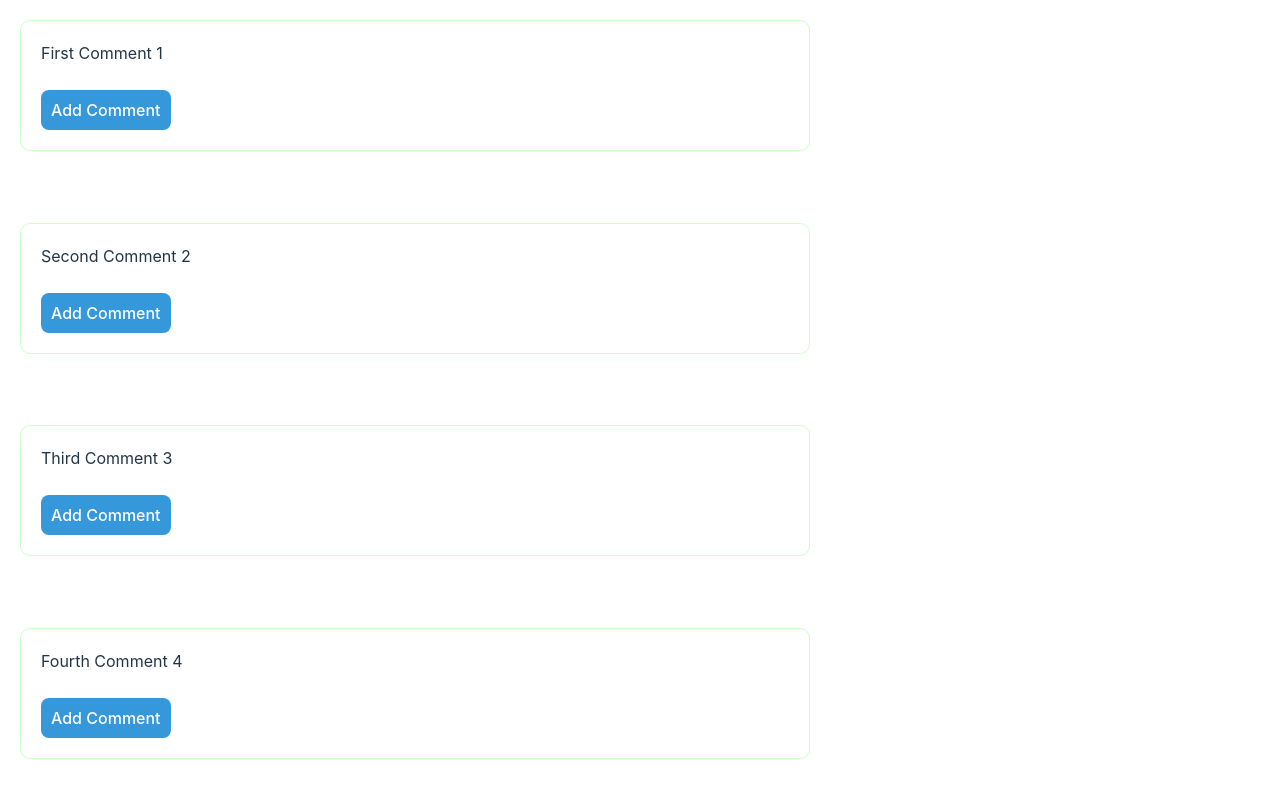
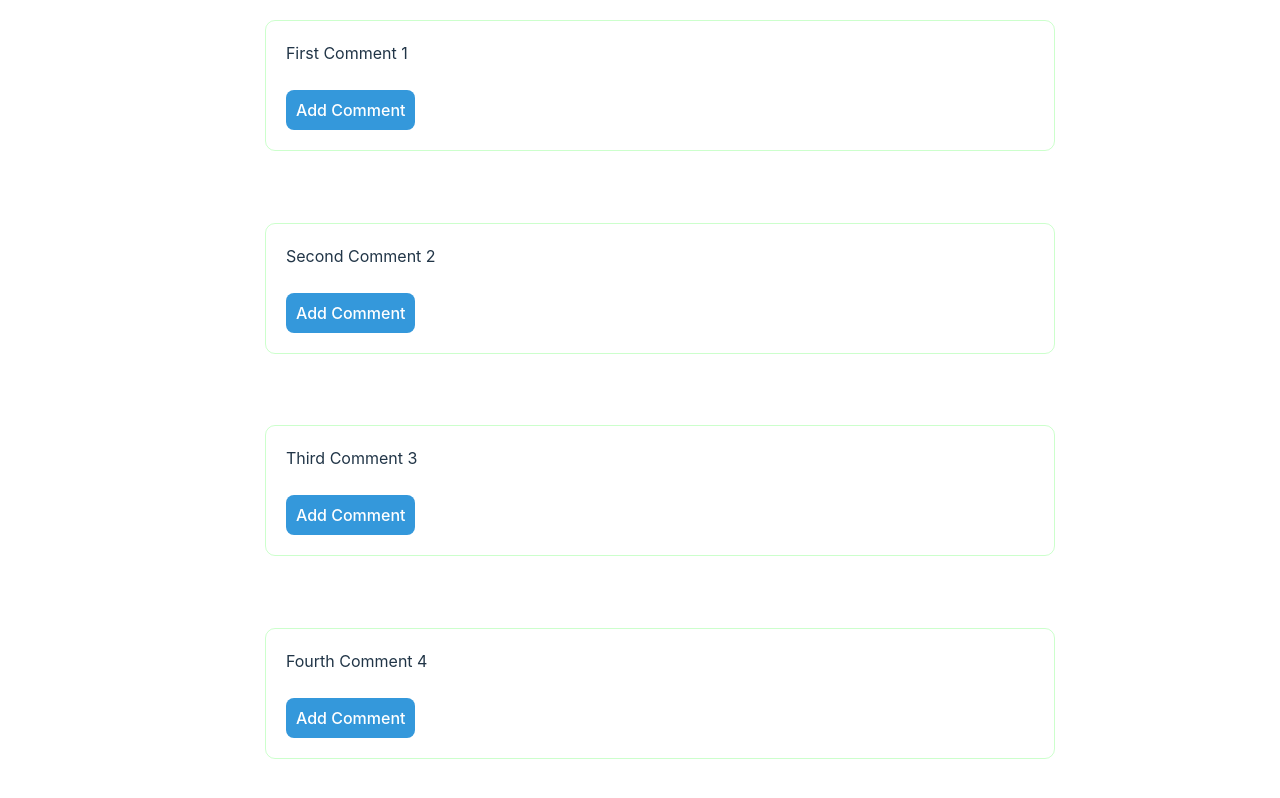
Before and after one commit to R31N4LD0/zealy, a React (Vite) app: page / in a window 1280 px wide. Shown: the top 798 px of the page. Built offline with nearby package versions, Linux system fonts and the light colour scheme.

Commit message:
ZLY-000 ok, finish... im tire...

```diff
--- a/src/App.jsx
+++ b/src/App.jsx
@@ -19,19 +19,16 @@ const mockElements = [
   { id: 2, content: "Second Comment 2" },
   { id: 3, content: "Third Comment 3" },
   { id: 4, content: "Fourth Comment 4" },
-  // Adicione mais elementos conforme necessário
 ];
 
 function App() {
   const [reactions, setReactions] = useState([]);
 
-  // Carregar reações salvas ao montar o componente
   useEffect(() => {
     const storedReactions = JSON.parse(localStorage.getItem("reactions")) || [];
     setReactions(storedReactions);
   }, []);
 
-  // Adicionar reação e atualizar localStorage
   const addReaction = (elementId, emoji, comment) => {
     const newReaction = { elementId, emoji, comment };
     const updatedReactions = [...reactions, newReaction];
--- a/src/components/ReactionBox.jsx
+++ b/src/components/ReactionBox.jsx
@@ -52,7 +52,9 @@ const ReactionBox = ({ element, reactions, onAddReaction }) => {
     <>
       <CommentContainer>
         <div className="comment-content--text">{element.content}</div>
+
         <Button onClick={openModal}>Add Comment</Button>
+
         {reactions.length > 0 && (
           <ReactionsContainer>
             {reactions.map((reaction, index) => (
@@ -63,6 +65,7 @@ const ReactionBox = ({ element, reactions, onAddReaction }) => {
             ))}
           </ReactionsContainer>
         )}
+
         {modalOpen && (
           <ReactionModal
             onClose={closeModal}
--- a/src/components/ReactionModal.jsx
+++ b/src/components/ReactionModal.jsx
@@ -127,7 +127,7 @@ const ReactionModal = ({ onClose, onAddReaction }) => {
     "🤕",
     "🤑",
     "🤠",
-  ]; // Adicione mais emojis conforme necessário
+  ];
 
   const handleEmojiSelect = (emoji) => {
     setSelectedEmoji(emoji);
@@ -151,12 +151,14 @@ const ReactionModal = ({ onClose, onAddReaction }) => {
           </button>
         ))}
       </div>
+
       <textarea
         placeholder="Add a comment (optional)"
         value={comment}
         onChange={(e) => setComment(e.target.value)}
         className="comment-text"
       />
+
       <div className="comment-actions">
         <button onClick={handleAddComment}>Add Reaction</button>
         <button onClick={onClose}>Close</button>
--- a/src/index.css
+++ b/src/index.css
@@ -1,3 +1,6 @@
+#root {
+  margin: 0 auto;
+}
 :root {
   font-family: Inter, system-ui, Avenir, Helvetica, Arial, sans-serif;
   line-height: 1.5;
@@ -92,6 +95,7 @@ button:focus-visible {
   margin: 30px 0;
   resize: none;
   width: 40%;
+  height: 100px;
 }
 .comment-actions {
   display: flex;
```
